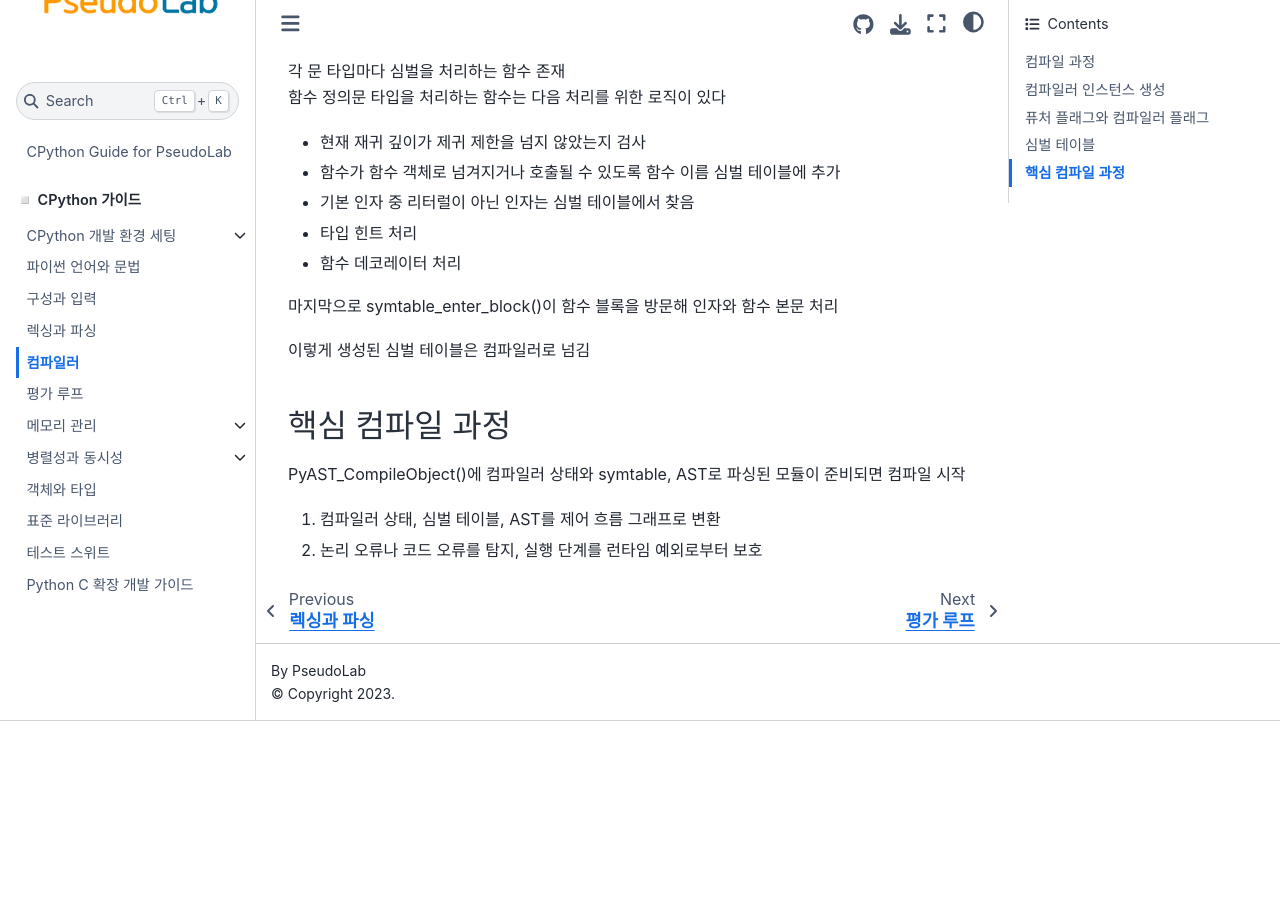
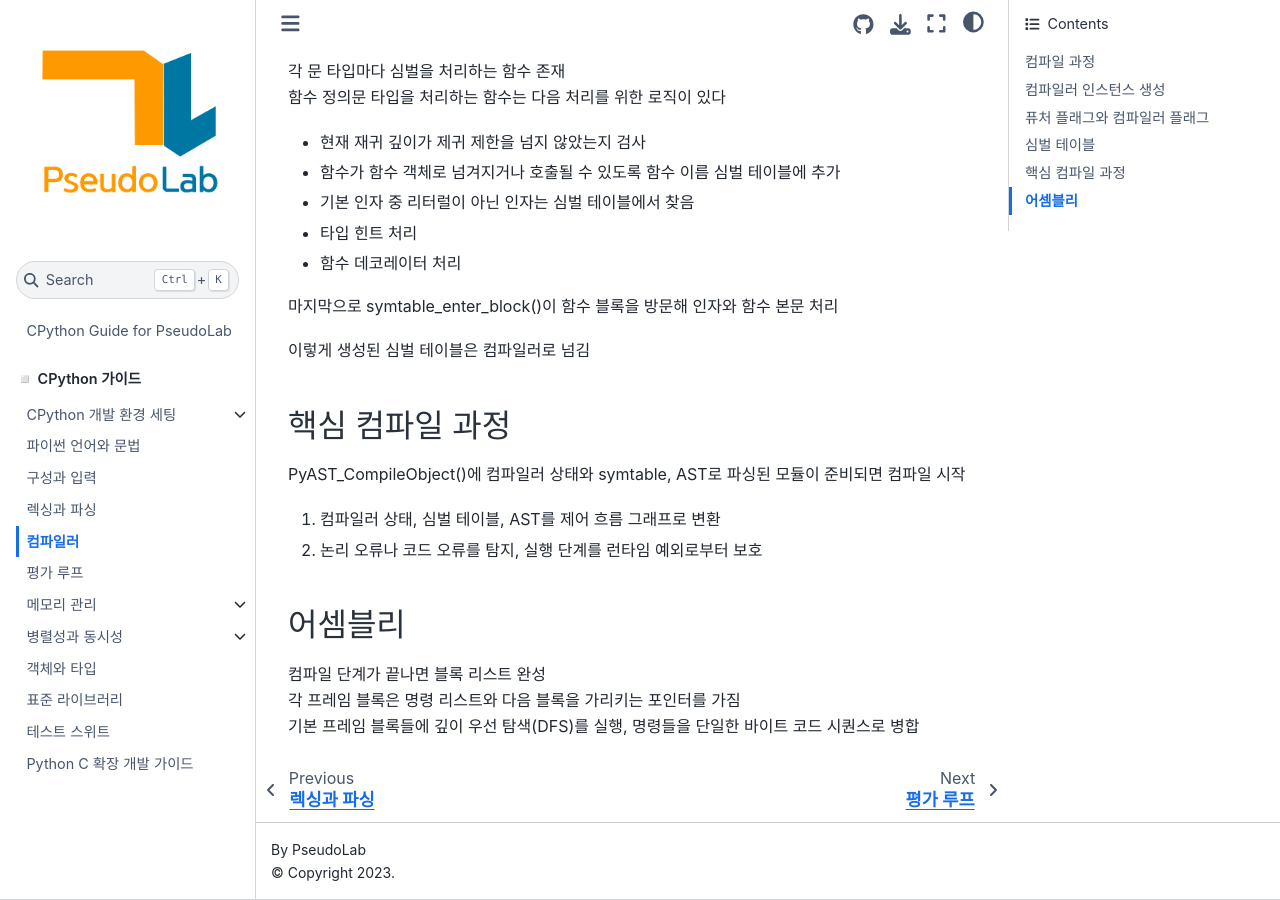
Before and after one commit to Pseudo-Lab/CPython-Guide, a Jupyter Book: the page built from book/docs/7_0_compiler.md, in a window 1280 px wide and 900 px high, scrolled down 4179 px. Built offline with Jupyter Book 1.0.4 settings and Sphinx 7.4.7 and the Sphinx Book theme 1.1.4, drawn with Linux system fonts in a browser that asks for light colours; comment, search, counter and statistics services are not loaded; before the commit the page ends 4900 px from its top, so only the background shows below that.

Commit message:
7장 컴파일러 마무리

```diff
--- a/book/docs/7_0_compiler.md
+++ b/book/docs/7_0_compiler.md
@@ -164,3 +164,9 @@ Parser → Python.asdl에서 정의한 모든문 타입에 대한 case를 가지
 PyAST_CompileObject()에 컴파일러 상태와 symtable, AST로 파싱된 모듈이 준비되면 컴파일 시작
 1. 컴파일러 상태, 심벌 테이블, AST를 제어 흐름 그래프로 변환
 2. 논리 오류나 코드 오류를 탐지, 실행 단계를 런타임 예외로부터 보호
+
+
+## 어셈블리
+컴파일 단계가 끝나면 블록 리스트 완성
+각 프레임 블록은 명령 리스트와 다음 블록을 가리키는 포인터를 가짐
+기본 프레임 블록들에 깊이 우선 탐색(DFS)를 실행, 명령들을 단일한 바이트 코드 시퀀스로 병합
```
